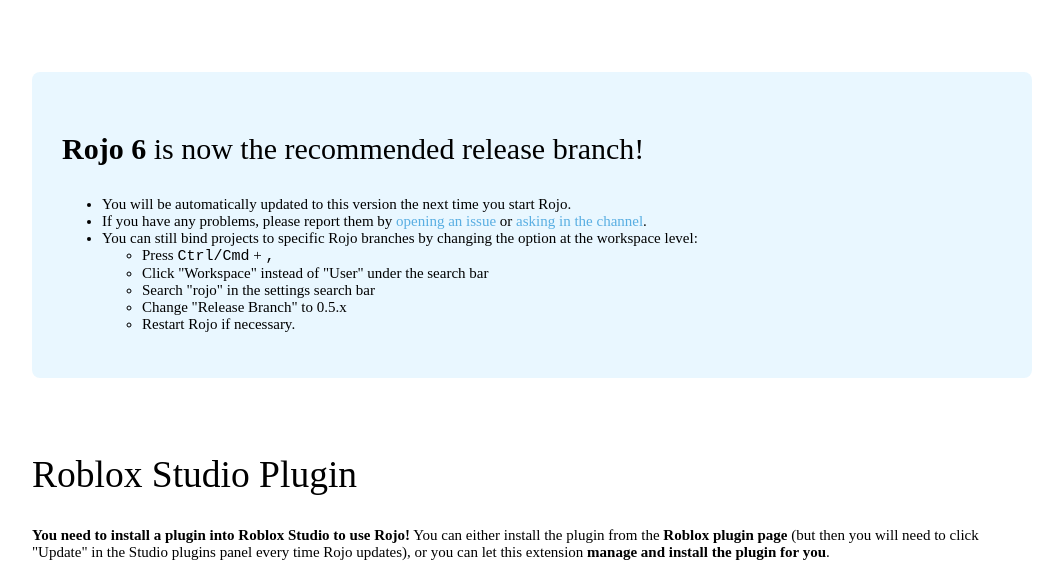
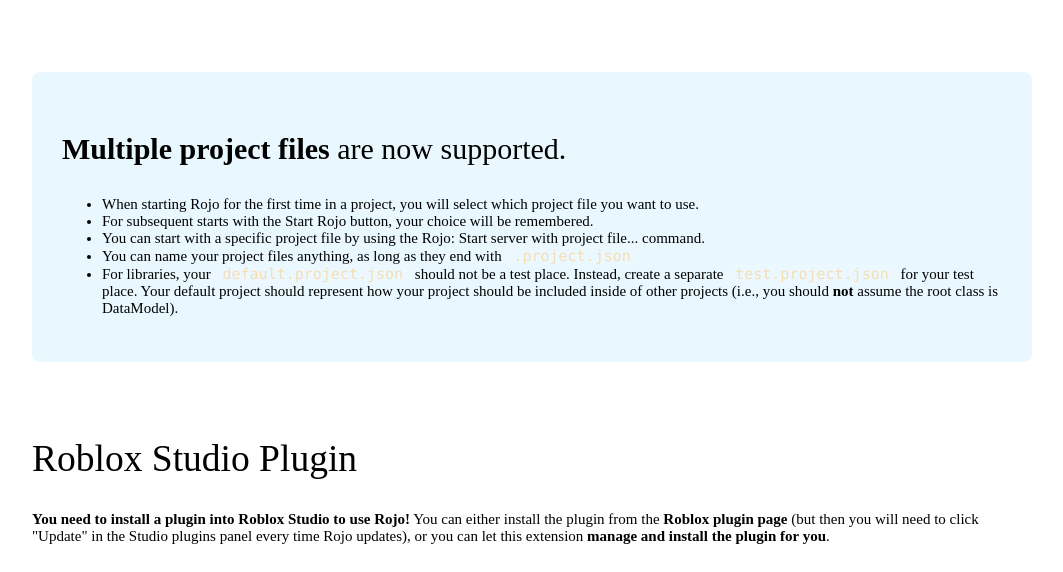
Before and after one commit to rojo-rbx/vscode-rojo, a website: page ui/index.html in a window 1280 px wide. Shown: the part 196-768 px from the top of the page, without its empty margins (108-1171 px from the left). Drawn offline with Linux system fonts and the light colour scheme; files that its build step writes are made by us from their sources.

Commit message:
Update news

```diff
--- a/src/extension.ts
+++ b/src/extension.ts
@@ -51,7 +51,7 @@
 
   if (
     getPluginIsManaged() === null ||
-    shouldShowNews("rojo6release", context)
+    shouldShowNews("multipleProjectFiles", context)
   ) {
     createOrShowInterface(context, getBridge)
   }
--- a/ui/index.html
+++ b/ui/index.html
@@ -16,18 +16,13 @@
     </header>
 
     <section class="news" id="news">
-      <h3><strong>Rojo 6</strong> is now the recommended release branch!</h3>
+      <h3><strong>Multiple project files</strong> are now supported.</h3>
       <ul>
-        <li>You will be automatically updated to this version the next time you start Rojo.</li>
-        <li>If you have any problems, please report them by <a href="https://github.com/rojo-rbx/rojo/issues">opening an issue</a> or <a href="https://discord.gg/3RtsgXyqRV">asking in the channel</a>.</li>
-        <li>You can still bind projects to specific Rojo branches by changing the option at the workspace level:</li>
-        <ul>
-          <li>Press <kbd>Ctrl/Cmd</kbd> + <kbd>,</kbd></li>
-          <li>Click "Workspace" instead of "User" under the search bar</li>
-          <li>Search "rojo" in the settings search bar</li>
-          <li>Change "Release Branch" to 0.5.x</li>
-          <li>Restart Rojo if necessary.</li>
-        </ul>
+        <li>When starting Rojo for the first time in a project, you will select which project file you want to use.</li>
+        <li>For subsequent starts with the Start Rojo button, your choice will be remembered.</li>
+        <li>You can start with a specific project file by using the Rojo: Start server with project file... command.</li>
+        <li>You can name your project files anything, as long as they end with <code>.project.json</code></li>
+        <li>For libraries, your <code>default.project.json</code> should not be a test place. Instead, create a separate <code>test.project.json</code> for your test place. Your default project should represent how your project should be included inside of other projects (i.e., you should <strong>not</strong> assume the root class is DataModel).</li>
       </ul>
     </section>
 
```
